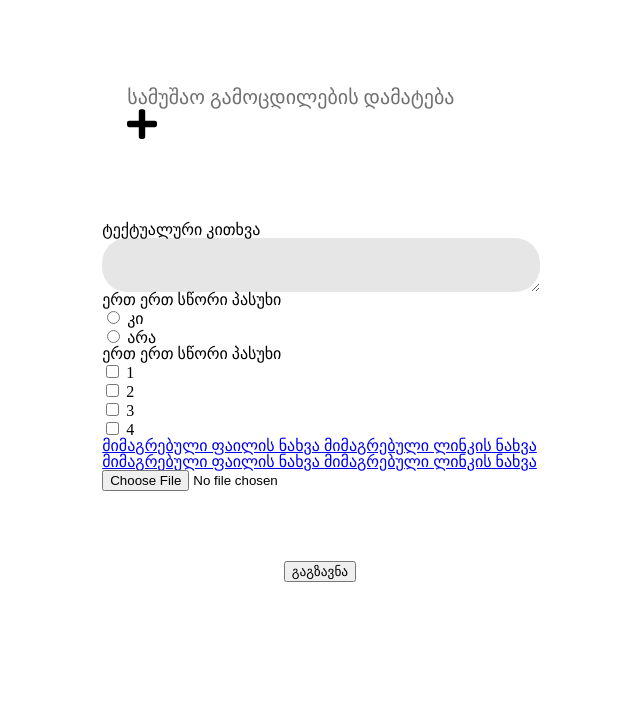
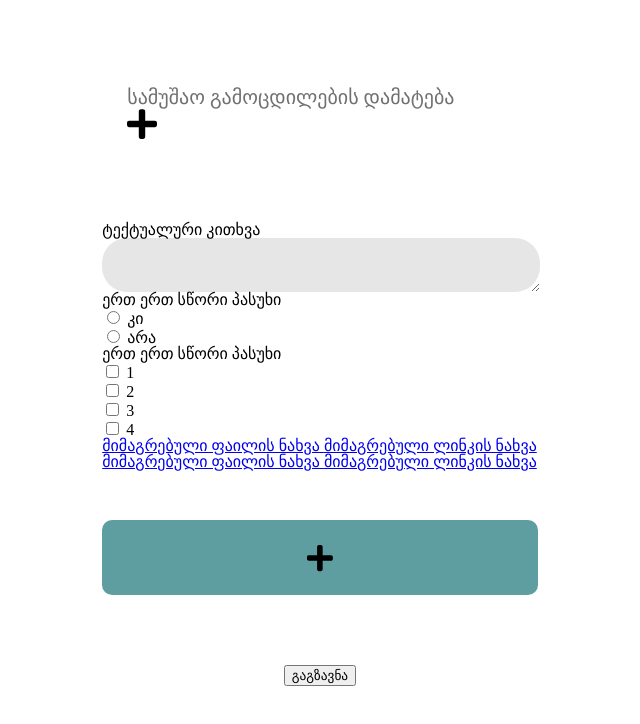
Before and after one commit to NokaK/OnlineTestingSystem, a website: page student.html in a window 1280 px wide. Shown: the part 764-1488 px from the top of the page, without its empty margins (320-960 px from the left). Before the commit the page ends 1446 px from the top, so only its background shows below. Drawn offline with nearby package versions, Linux system fonts and the light colour scheme.

Commit message:
add image-upload

```diff
--- /dev/null
+++ b/sass/_image-upload.sass
@@ -0,0 +1,33 @@
+.upload-options
+    margin-top: 50px
+    border-radius: 10px
+    position: relative
+    height: 75px
+    background-color: cadetblue
+    cursor: pointer
+    transition: background-color ease-in-out 150ms
+
+    img
+        height: 30px
+        position: absolute
+        top: 50%
+        left: 50%
+        transform: translate(-50%, -50%)
+
+    &:hover
+        background-color: lighten(cadetblue, 10%)
+
+    & input
+        width: 0.1px
+        height: 0.1px
+        opacity: 0
+        overflow: hidden
+        position: absolute
+        z-index: -1
+
+    & label
+        display: flex
+        align-items: center
+        width: 100%
+        height: 100%
+        cursor: pointer
--- a/sass/main.sass
+++ b/sass/main.sass
@@ -5,12 +5,13 @@
  */
 
 // Reset
-@import 'reset';
+@import 'reset'
 
 // Modules
-@import 'var';
+@import 'var'
 
 // Styles
-@import 'fonts';
-@import 'Style';
-@import 'Recponsive';
+@import 'fonts'
+@import 'Style'
+@import 'image-upload'
+@import 'Recponsive'
--- a/student.html
+++ b/student.html
@@ -138,7 +138,12 @@
                 </div>
                 </div>
             </div>
-            <input type="file" id="img" name="img" accept="image/*">
+            <div class="upload-options">
+                <img src="./img/icons/plus-solid.svg" alt="plus">
+                <label>
+                    <input type="file" class="image-upload" accept="image/*" />
+                </label>
+            </div>
             <input id="submit" class="send_btn" type="submit" value="გაგზავნა">
         </form>
     </div>
```
Also changed, not shown: css/main.min.css.
